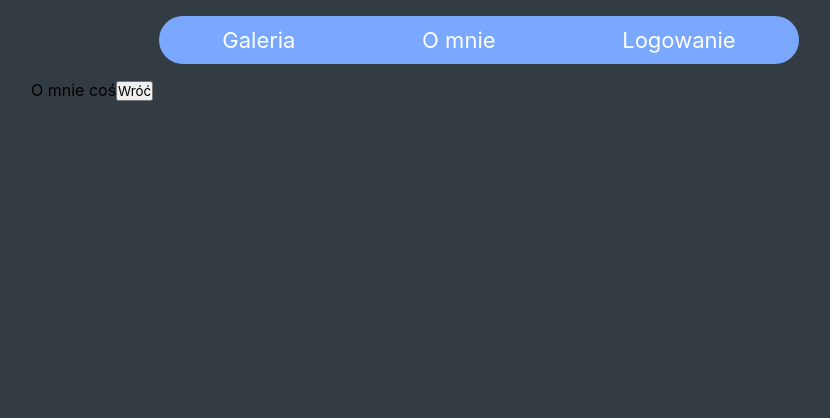
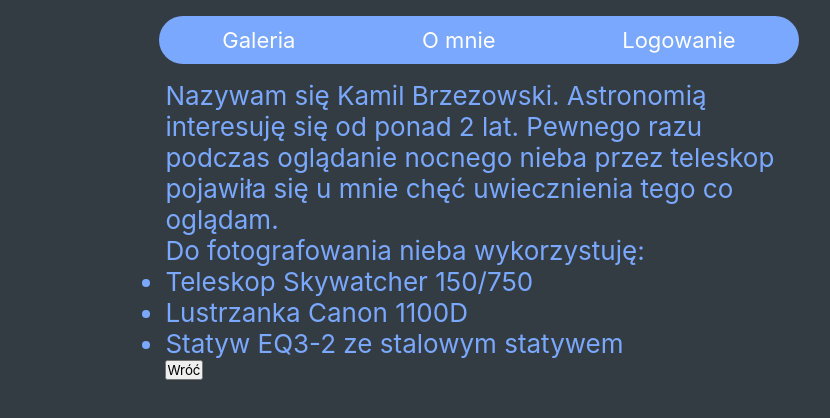
Before and after one commit to Sayec/strona_express_react, a React (Create React App) app in the folder client/: page /about in a window 1280 px wide. Shown: the top 418 px of the page, without its empty margins (161-991 px from the left). Built offline with nearby package versions, Linux system fonts and the light colour scheme.

Commit message:
added about section

```diff
--- a/client/src/App/pages/About.js
+++ b/client/src/App/pages/About.js
@@ -3,8 +3,18 @@ import { Link, useParams } from 'react-router-dom';
 
 const About = () => {
   return (
-    <div>
-      O mnie coś
+    <div className="about-container">
+      <p className="text-about">
+        Nazywam się Kamil Brzezowski. Astronomią interesuję się od ponad 2 lat.
+        Pewnego razu podczas oglądanie nocnego nieba przez teleskop pojawiła się
+        u mnie chęć uwiecznienia tego co oglądam.
+        <br /> Do fotografowania nieba wykorzystuję:{' '}
+        <ul>
+          <li>Teleskop Skywatcher 150/750</li>
+          <li>Lustrzanka Canon 1100D</li>
+          <li>Statyw EQ3-2 ze stalowym statywem</li>
+        </ul>{' '}
+      </p>
       <Link to={'./'}>
         <button variant="raised">Wróć</button>
       </Link>
--- /dev/null
+++ b/client/src/App/styles/_About.scss
@@ -0,0 +1,8 @@
+.about-container {
+  width: 70%;
+  margin: 0 auto;
+  .text-about {
+    color: rgb(122, 168, 255);
+    font-size: 26px;
+  }
+}
--- a/client/src/App/styles/app.scss
+++ b/client/src/App/styles/app.scss
@@ -48,3 +48,4 @@ body {
 @import './ObjectComp';
 @import './Page';
 @import './Category';
+@import './About';
```
Also changed, not shown: 2 other files (tests, documents, lock files or other folders).
